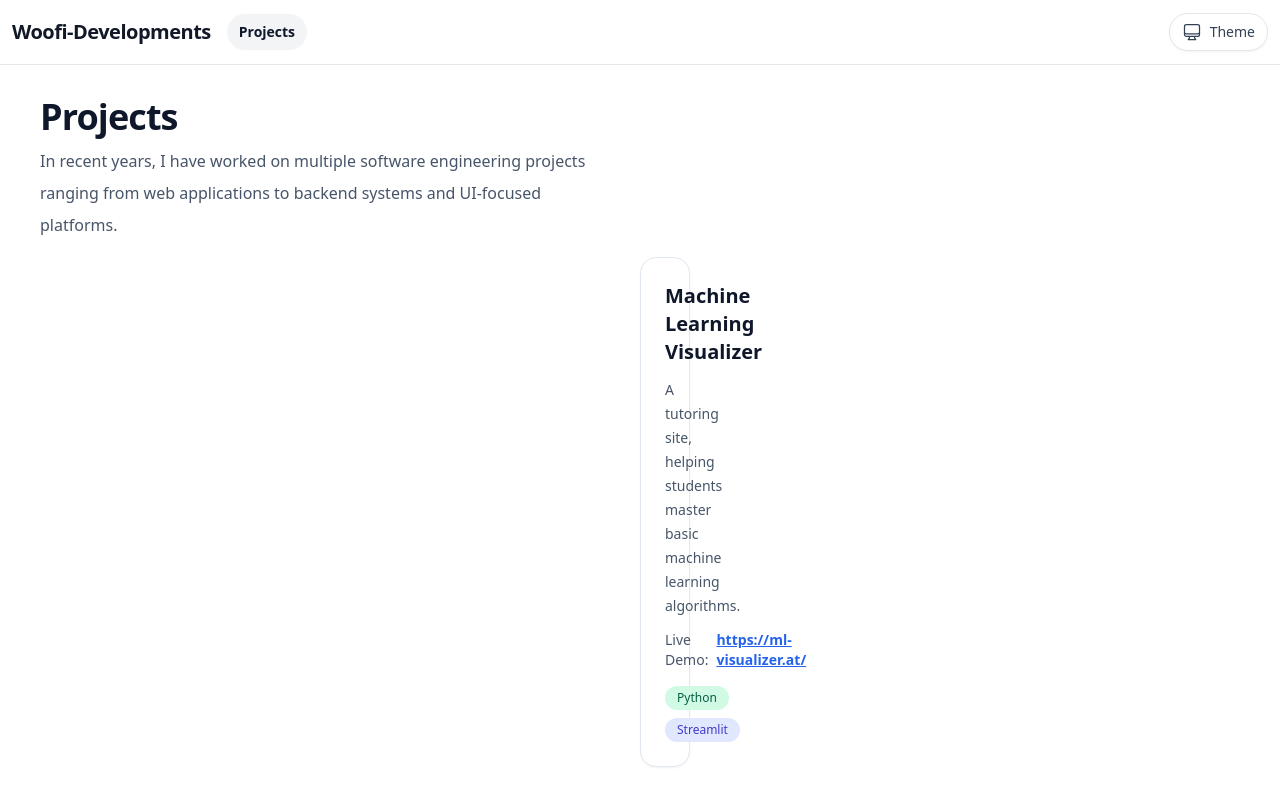
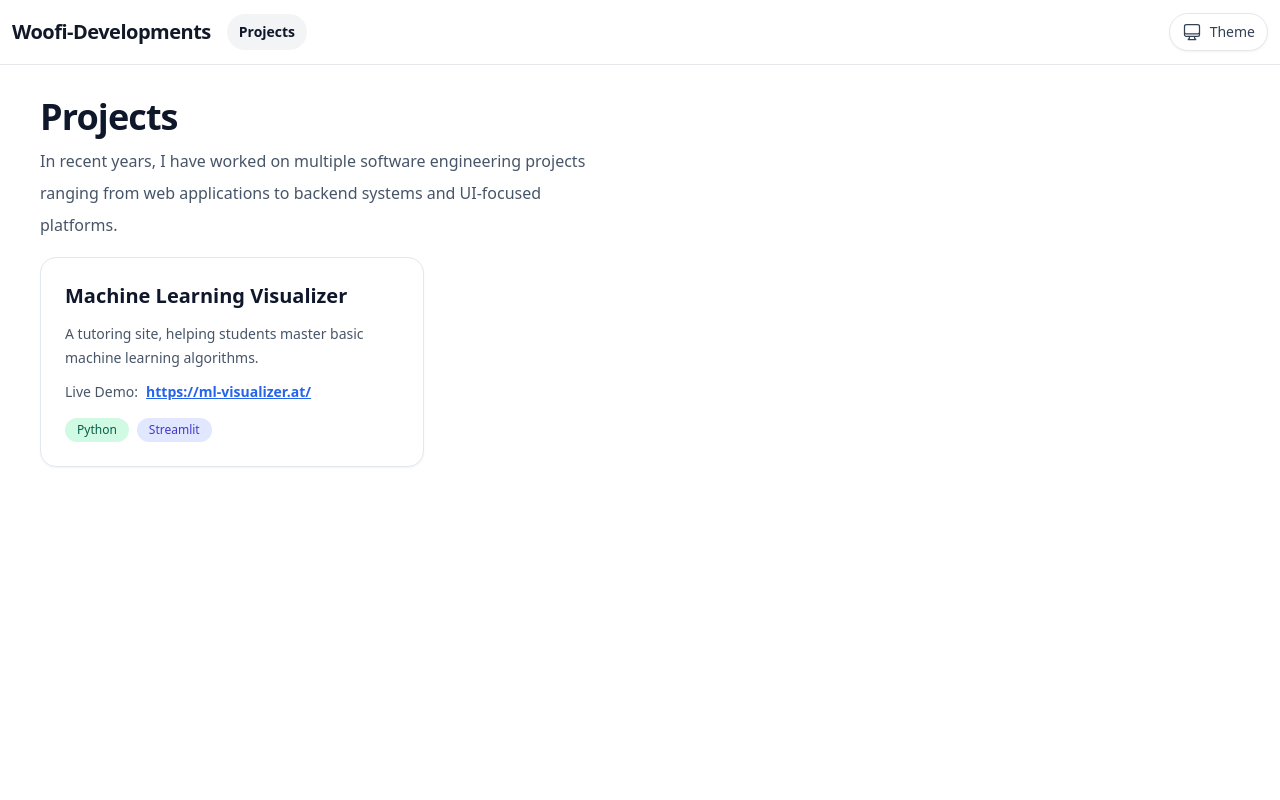
Before and after one commit to Wolfi-OwO/portfolio-webpage, a React (Vite) app in the folder app/client/: page /projects in a window 1280 px wide. Built offline with nearby package versions, Linux system fonts and the light colour scheme.

Commit message:
removed necessary whitespace

```diff
--- a/app/client/src/pages/projects-page/projects-page.jsx
+++ b/app/client/src/pages/projects-page/projects-page.jsx
@@ -30,7 +30,7 @@ export default function ProjectsPage() {
                 </div>
             </section>
 
-            <section className="mx-auto grid max-w-10   xl gap-6 px-6 sm:grid-cols-2 lg:grid-cols-3">
+            <section className="mx-auto grid max-w-10xl gap-6 px-6 sm:grid-cols-2 lg:grid-cols-3">
                 {projects.map((project, index) => (
                     <div
                         key={index}
```
